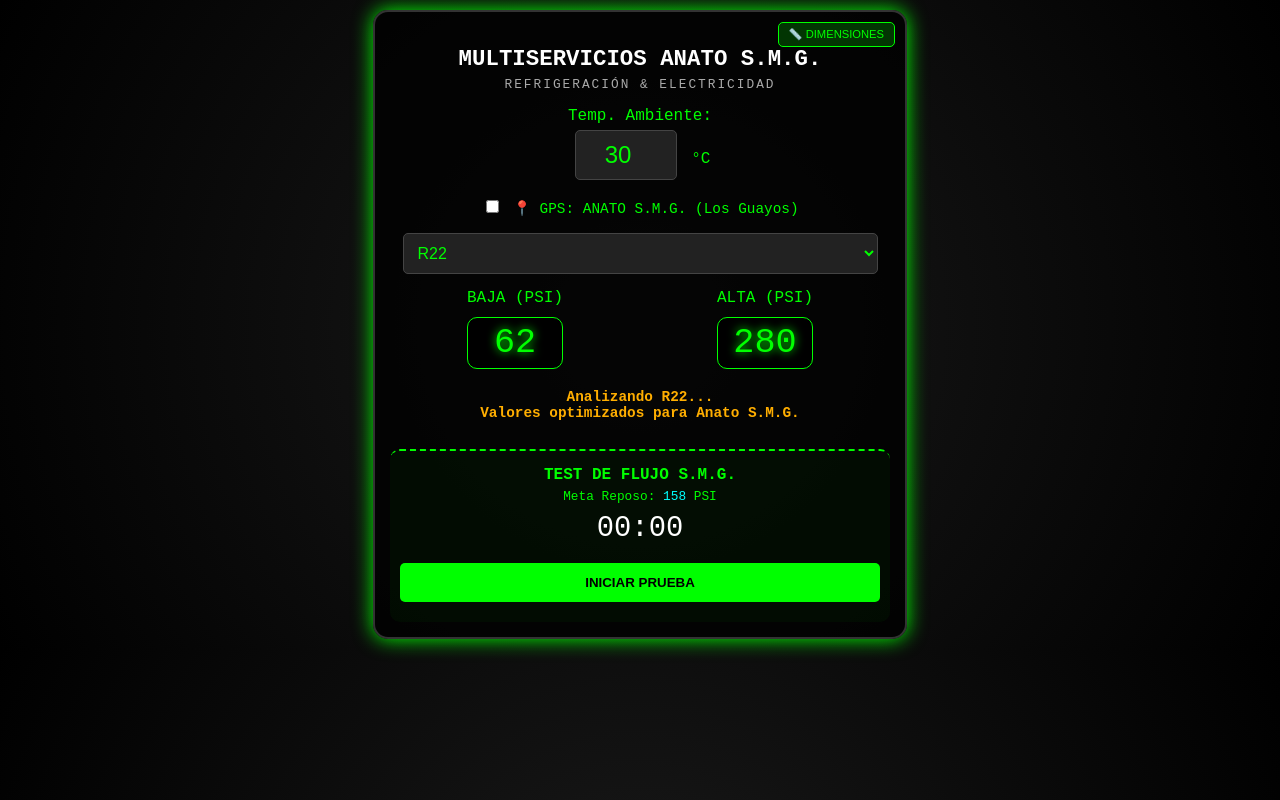
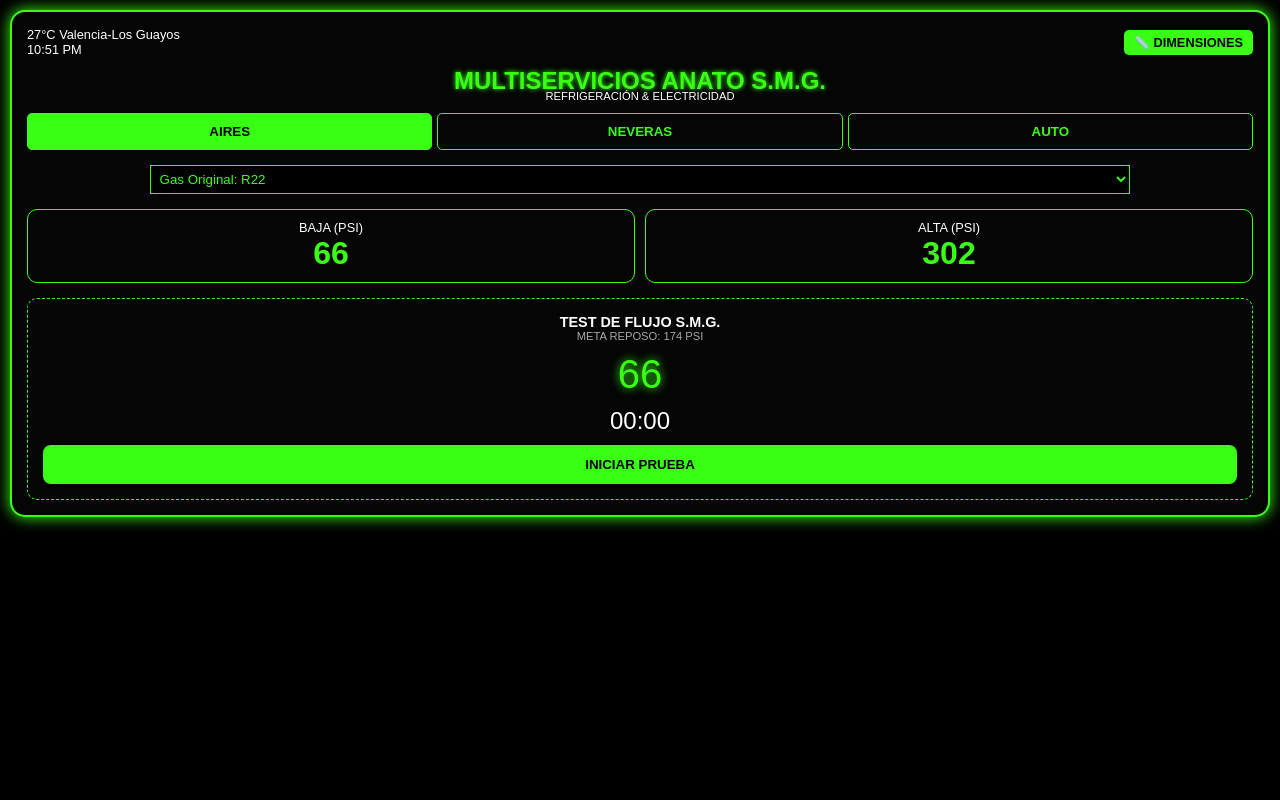
Before and after one commit to AnatoSMG-App/MultiserviciosAnato, a plain HTML site: page index.html in a window 1280 px wide. Drawn offline with Linux system fonts and the light colour scheme.

Commit message:
Update index.html

```diff
--- a/index.html
+++ b/index.html
@@ -3,143 +3,118 @@
 <head>
     <meta charset="UTF-8">
     <meta name="viewport" content="width=device-width, initial-scale=1.0">
-    <title>Anato S.M.G. Pro</title> <style>
-        body { background: radial-gradient(circle, #1a1a1a, #000); color: #0f0; font-family: 'Courier New', monospace; text-align: center; margin: 0; padding: 10px; }
-        .container { border: 2px solid #333; border-radius: 15px; padding: 15px; background: rgba(0,0,0,0.8); box-shadow: 0 0 20px #0f0; position: relative; max-width: 500px; margin: auto; }
-        .btn-unificar { position: absolute; top: 10px; right: 10px; background: rgba(0,255,0,0.2); color: #0f0; border: 1px solid #0f0; padding: 5px 10px; border-radius: 5px; cursor: pointer; font-size: 0.7em; }
-        .display { font-size: 2.2em; background: #000; border: 1px solid #0f0; margin: 10px 0; padding: 5px; color: #0f0; text-shadow: 0 0 10px #0f0; border-radius: 10px; }
-        .diagnostic-panel { margin-top: 20px; padding: 10px; border-top: 2px dashed #0f0; background: rgba(0, 50, 0, 0.2); border-radius: 10px; }
-        select, input { background: #222; color: #0f0; border: 1px solid #444; padding: 10px; margin: 5px; border-radius: 5px; font-size: 1em; }
-        .btn-action { padding: 12px; background: #0f0; color: #000; font-weight: bold; border: none; border-radius: 5px; cursor: pointer; width: 100%; margin-top: 10px; }
-        #veredicto-alertas { color: #ffae00; font-weight: bold; min-height: 40px; margin: 10px 0; font-size: 0.9em; }
+    <title>S.M.G. Analizador Pro</title>
+    <style>
+        body { background: #000; color: #fff; font-family: sans-serif; text-align: center; margin: 0; padding: 10px; }
+        .container { border: 2px solid #39ff14; border-radius: 15px; padding: 15px; background: #050505; box-shadow: 0 0 15px #39ff14; }
+        .header { display: flex; justify-content: space-between; align-items: center; margin-bottom: 10px; }
+        .btn-dim { background: #39ff14; color: #000; padding: 5px 10px; border-radius: 5px; text-decoration: none; font-weight: bold; font-size: 0.8em; }
+        .brand { color: #39ff14; text-shadow: 0 0 5px #39ff14; margin: 5px 0; }
+
+        /* Botones de Selección */
+        .selector-box { display: flex; gap: 5px; margin-bottom: 15px; }
+        .sel-btn { flex: 1; padding: 10px; border: 1px solid #39ff14; background: transparent; color: #39ff14; border-radius: 5px; cursor: pointer; font-weight: bold; }
+        .sel-btn.active { background: #39ff14; color: #000; }
+
+        .data-grid { display: grid; grid-template-columns: 1fr 1fr; gap: 10px; margin: 15px 0; }
+        .val-box { border: 1px solid #39ff14; padding: 10px; border-radius: 10px; }
+        .val-num { font-size: 2em; font-weight: bold; color: #39ff14; }
+
+        /* Prueba de Flujo */
+        .test-box { border: 1px dashed #39ff14; padding: 15px; border-radius: 10px; margin-top: 15px; }
+        .psi-dinamico { font-size: 2.5em; color: #39ff14; text-shadow: 0 0 10px #39ff14; margin: 10px 0; }
+        .btn-test { background: #39ff14; color: #000; border: none; padding: 12px; width: 100%; border-radius: 8px; font-weight: bold; cursor: pointer; }
     </style>
 </head>
 <body>
 
 <div class="container">
-    <button class="btn-unificar" onclick="window.location.href='dimensiones.html'">📏 DIMENSIONES</button>
-
-    <h2 style="color: white; margin-bottom: 5px; font-size: 1.4em;">MULTISERVICIOS ANATO S.M.G.</h2>
-    <p style="margin-top: 0; font-size: 0.8em; color: #aaa; letter-spacing: 2px;">REFRIGERACIÓN & ELECTRICIDAD</p>
-
-    <div style="margin-top: 15px;">
-        Temp. Ambiente: <br>
-        <input type="number" id="temp-manual" value="30" style="font-size: 1.5em; width: 80px; text-align: center;"> °C
+    <div class="header">
+        <div style="text-align: left; font-size: 0.8em;">
+            <span id="temp">27°C</span> Valencia-Los Guayos<br>
+            <span id="hora">06:45 PM</span>
+        </div>
+        <a href="dimensiones.html" class="btn-dim">📏 DIMENSIONES</a>
     </div>
 
-    <div style="margin: 10px 0;">
-        <label style="font-size: 0.9em;"><input type="checkbox" id="check-gps" onclick="toggleGPS()"> 📍 GPS: ANATO S.M.G. (Los Guayos)</label>
+    <h2 class="brand">MULTISERVICIOS ANATO S.M.G.</h2>
+    <p style="font-size: 0.7em; margin-top: -10px;">REFRIGERACIÓN & ELECTRICIDAD</p>
+
+    <div class="selector-box">
+        <button class="sel-btn active">AIRES</button>
+        <button class="sel-btn">NEVERAS</button>
+        <button class="sel-btn">AUTO</button>
     </div>
 
-    <div style="display:flex; flex-direction: column; align-items: center;">
-        <select id="gas-select" onchange="calcularTodo()" style="width: 95%;">
-            <optgroup label="Aires AC">
-                <option value="R22">R22</option>
-                <option value="R410A">R410A</option>
-                <option value="R32">R32</option>
-                <option value="R290">R290</option>
-            </optgroup>
-            <optgroup label="Reemplazos R22">
-                <option value="MO29">MO29 (422D)</option>
-                <option value="MO99">MO99 (438A)</option>
-                <option value="417A">417A</option>
-            </optgroup>
-            <optgroup label="Neveras/Cavas">
-                <option value="R134a">R134a</option>
-                <option value="R600a">R600a</option>
-                <option value="R404A">R404A</option>
-            </optgroup>
-            <optgroup label="Automotriz">
-                <option value="R134a_Auto">R134a (Carro)</option>
-                <option value="YF1234">YF1234 (Nuevo)</option>
-            </optgroup>
+    <div style="margin-bottom: 10px;">
+        <select style="background: #000; color: #39ff14; border: 1px solid #39ff14; padding: 5px; width: 80%;">
+            <option>Gas Original: R22</option>
+            <option>Gas Original: R410A</option>
+            <option>Gas Original: R134a</option>
         </select>
     </div>
 
-    <div style="display:flex; justify-content:space-around; margin-top: 10px;">
-        <div>BAJA (PSI)<br><div id="baja-psi" class="display">65</div></div>
-        <div>ALTA (PSI)<br><div id="alta-psi" class="display">250</div></div>
+    <div class="data-grid">
+        <div class="val-box">
+            <div style="font-size: 0.8em;">BAJA (PSI)</div>
+            <div class="val-num" id="presion-baja">66</div>
+        </div>
+        <div class="val-box">
+            <div style="font-size: 0.8em;">ALTA (PSI)</div>
+            <div class="val-num">302</div>
+        </div>
     </div>
 
-    <div id="veredicto-alertas">S.M.G. | Diagnóstico listo...</div>
+    <div class="test-box">
+        <div style="font-size: 0.9em; font-weight: bold;">TEST DE FLUJO S.M.G.</div>
+        <div style="font-size: 0.7em; color: #aaa;">META REPOSO: 174 PSI</div>
 
-    <div class="diagnostic-panel">
-        <h4 style="margin: 5px 0; color: #0f0;">TEST DE FLUJO S.M.G.</h4>
-        <div style="font-size: 0.8em;">Meta Reposo: <span id="reposo-meta" style="color:cyan">158</span> PSI</div>
-        <div id="cronometro" style="font-size:1.8em; margin:8px; color: white;">00:00</div>
-        <button id="btn-crono" class="btn-action" onclick="manejarCronometro()">INICIAR PRUEBA</button>
-        <div id="veredicto-flujo" style="margin-top:10px; font-size: 0.8em;"></div>
+        <div class="psi-dinamico" id="contador-psi">66</div>
+        <div style="font-size: 1.5em; margin-bottom: 10px;" id="timer">00:00</div>
+
+        <button class="btn-test" id="btn-iniciar" onclick="iniciarPrueba()">INICIAR PRUEBA</button>
     </div>
 </div>
 
 <script>
-    let tempActual = 30;
-    let activoGPS = false;
-    let intervaloCrono;
-    let tiempoInicio;
+    let tiempo = 0;
+    let intervalo;
+    let psiActual = 66; // Empieza desde la presión de baja
+    const psiMeta = 174;
 
-    document.getElementById('temp-manual').addEventListener('input', function() {
-        if(!activoGPS) { tempActual = parseFloat(this.value) || 30; calcularTodo(); }
-    });
+    function iniciarPrueba() {
+        const btn = document.getElementById('btn-iniciar');
+        if (btn.innerText === "INICIAR PRUEBA") {
+            btn.innerText = "LLEGÓ A LA META";
+            btn.style.background = "#ff3914"; // Rojo al iniciar
 
-    function toggleGPS() {
-        activoGPS = document.getElementById('check-gps').checked;
-        let inputTemp = document.getElementById('temp-manual');
-        if(activoGPS) { tempActual = 34; inputTemp.value = 34; inputTemp.disabled = true; }
-        else { inputTemp.disabled = false; }
-        calcularTodo();
+            intervalo = setInterval(() => {
+                tiempo++;
+                // Lógica para que los PSI suban visualmente
+                if (psiActual < psiMeta) {
+                    psiActual += Math.floor(Math.random() * 5) + 2; // Sube de 2 en 2 o más
+                    if (psiActual > psiMeta) psiActual = psiMeta;
+                    document.getElementById('contador-psi').innerText = psiActual;
+                }
+
+                let mins = Math.floor(tiempo / 60).toString().padStart(2, '0');
+                let secs = (tiempo % 60).toString().padStart(2, '0');
+                document.getElementById('timer').innerText = `${mins}:${secs}`;
+            }, 1000);
+        } else {
+            clearInterval(intervalo);
+            btn.innerText = "PRUEBA FINALIZADA";
+            btn.style.background = "#39ff14";
+            alert("Prueba completada en: " + document.getElementById('timer').innerText);
+        }
     }
 
-    function calcularTodo() {
-        let t = tempActual;
-        let gas = document.getElementById('gas-select').value;
-        let b = 0, a = 0, r = 0;
+    // Actualizar hora cada minuto
+    setInterval(() => {
+        const ahora = new Date();
+        document.getElementById('hora').innerText = ahora.toLocaleTimeString([], {hour: '2-digit', minute:'2-digit'});
+    }, 1000);
+</script>
 
-        // Fórmulas calibradas para el calor de Venezuela
-        switch(gas) {
-            case "R22": b = t+32; a = (t*5.5)+115; r = (t*4)+38; break;
-            case "R410A": b = t+85; a = (t*8.5)+180; r = (t*6)+60; break;
-            case "R32": b = t+88; a = (t*9)+190; r = (t*6.5)+65; break;
-            case "MO29": b = t+28; a = (t*5.2)+110; r = (t*3.8)+35; break;
-            case "MO99": b = t+30; a = (t*5.4)+112; r = (t*3.9)+36; break;
-            case "417A": b = t+26; a = (t*5.1)+108; r = (t*3.7)+34; break;
-            case "R134a": b = (t*0.4)+4; a = (t*3.5)+85; r = (t*2.1)+15; break;
-            case "R600a": b = (t*0.2)-2; a = (t*2)+45; r = (t*1.2)+5; break;
-            case "R404A": b = t+92; a = (t*9.2)+190; r = (t*7)+70; break;
-            case "R134a_Auto": b = 32; a = (t*6.2)+45; r = (t*3)+20; break;
-            case "YF1234": b = 30; a = (t*6)+42; r = (t*2.8)+18; break;
-            default: b = 60; a = 250; r = 150;
-        }
-
-        document.getElementById('baja-psi').innerText = Math.round(b);
-        document.getElementById('alta-psi').innerText = Math.round(a);
-        document.getElementById('reposo-meta').innerText = Math.round(r);
-        document.getElementById('veredicto-alertas').innerHTML = `Analizando ${gas}... <br>Valores optimizados para Anato S.M.G.`;
-    }
-
-    function manejarCronometro() {
-        let btn = document.getElementById('btn-crono');
-        if(btn.innerText === "INICIAR PRUEBA") {
-            tiempoInicio = Date.now();
-            btn.innerText = "LLEGÓ A LA META";
-            btn.style.background = "orange";
-            intervaloCrono = setInterval(() => {
-                let seg = Math.floor((Date.now() - tiempoInicio) / 1000);
-                document.getElementById('cronometro').innerText =
-                    `${Math.floor(seg/60).toString().padStart(2,'0')}:${(seg%60).toString().padStart(2,'0')}`;
-            }, 1000);
-        } else {
-            clearInterval(intervaloCrono);
-            let s = Math.floor((Date.now() - tiempoInicio) / 1000);
-            let v = document.getElementById('veredicto-flujo');
-            if(s < 45) v.innerHTML = "🚨 <b>FALLO MECÁNICO:</b> Presión igualada demasiado rápido.";
-            else if(s <= 180) v.innerHTML = "✅ <b>EQUIPO SANO:</b> Tiempo de ecualización óptimo.";
-            else v.innerHTML = "🚨 <b>OBSTRUCCIÓN:</b> El capilar o filtro están frenando el paso.";
-            btn.innerText = "INICIAR PRUEBA";
-            btn.style.background = "#0f0";
-        }
-    }
-    calcularTodo();
-</script>
 </body>
 </html>
```
